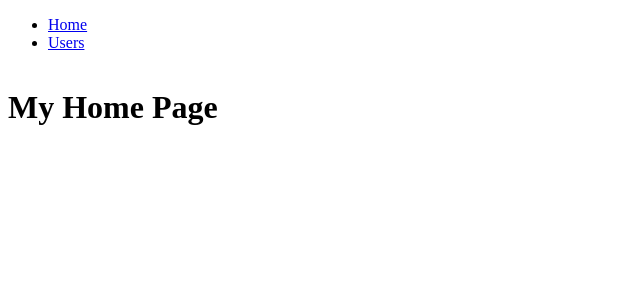
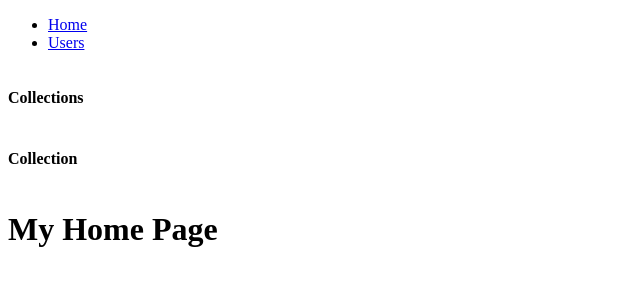
Before and after one commit to ivanhroth/sweetfeed, a React (Create React App) app in the folder client/: page / in a window 1280 px wide. Shown: the top 300 px of the page, without its empty margins (0-640 px from the left). Built offline with nearby package versions, Linux system fonts and the light colour scheme.

Commit message:
work on collection rendering

```diff
--- a/client/src/App.js
+++ b/client/src/App.js
@@ -1,10 +1,19 @@
-import React from 'react';
+import React, { useEffect, useState } from 'react';
 import { BrowserRouter, Switch, Route, NavLink } from 'react-router-dom';
-
 import UserList from './components/UsersList';
 
 
 function App() {
+
+    const [myCollections, setMyCollections] = useState([{}]);
+
+    useEffect(async () => {
+        if (myCollections[0] === {}) {
+            const res = await fetch(`/users/${user.id}/collections`);
+            const collections = await res.json();
+            setMyCollections(collections);
+        }
+    })
 
     return (
         <BrowserRouter>
@@ -16,7 +25,10 @@ function App() {
             </nav>
             <div class="main-container">
                 <div class="sidebar">
-
+                    <div class="sidebar-box">
+                        <h4>Collections</h4>
+                    </div>
+                    {myCollections.map(collection => <div><h4>Collection</h4></div>)}
                 </div>
                 <div class="viewer-container">
 
```
Also changed, not shown: 1 other file (tests, documents, lock files or other folders). Lines whose indentation alone changed are shown as unchanged.
